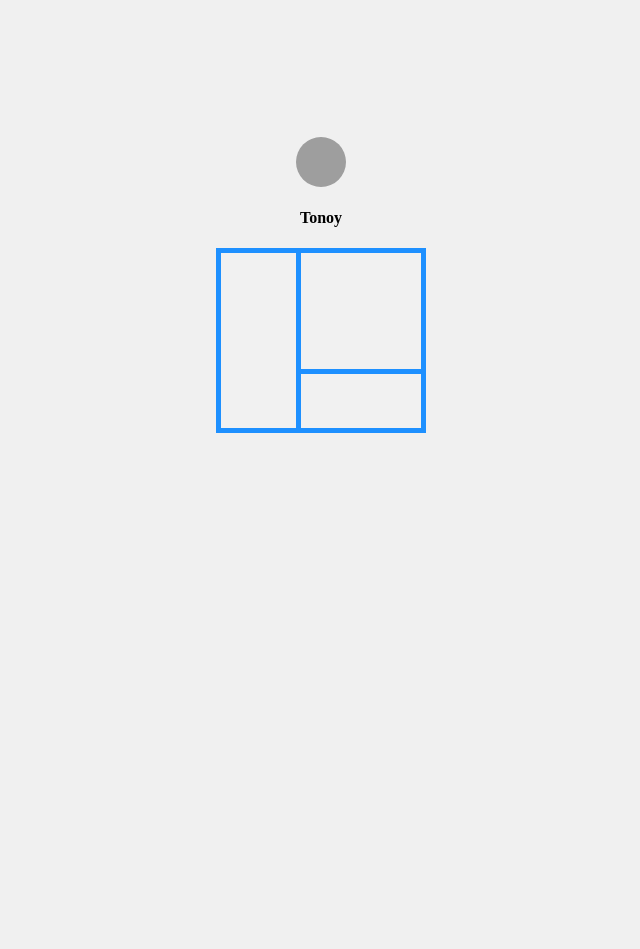
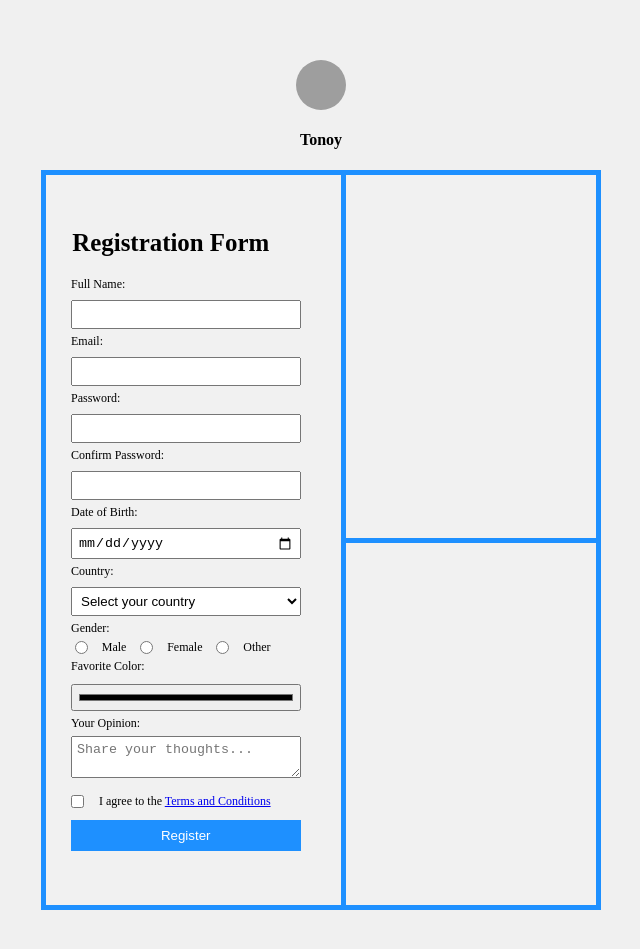
Before and after one commit to mhtonoy14/WebTech_Project, a plain HTML site: page index.html in a window 1280 px wide. Shown: the part 115-1064 px from the top of the page, without its empty margins (319-959 px from the left). Before the commit the page ends 800 px from the top, so only its background shows below. Drawn offline with Linux system fonts and the light colour scheme; grey boxes are pictures that could not be loaded.

Commit message:
Registration Form commit

```diff
--- a/index.html
+++ b/index.html
@@ -4,36 +4,56 @@
 <style>
   body {
   display: flex;
-  justify-content: center;  /* Center horizontally */
-  align-items: center;  /* Center vertically */
-  height: 100vh;  /* Full viewport height */
-  margin: 0;  /* Remove default margin */
-  flex-direction: column; /* Stack elements vertically */
-  background-color: #f0f0f0; /* Optional background */
+  justify-content: center;
+  align-items: center;
+  height: 150vh;
+  margin: 0;
+  flex-direction: column;
+  background-color: #f0f0f0;
   }
   .flex-container {
     display: flex;
     flex-direction: row;
     background-color: DodgerBlue;
-    width: 200px;
-    height: 175px;
+    width: 550px;
+    height: 730px;
     border: 5px solid DodgerBlue;
   }
 
   .left-column {
     display: flex;
-    align-items: center; /* Center the single box */
     justify-content: center;
+    flex-direction: column;
+    align-items: flex-start;
     background-color: #f1f1f1;
-    width: 50px;
-    height: 125px;
-    padding: 25px; /* Adjust height */
+    width: 245px;
+    height: 680px;
+    padding: 25px;
     text-align: center;
     font-size: 30px;
-    margin-right: 5px; /* Space between left and right */
+    margin-right: 5px;
+    overflow: auto;
   }
 
-  /* Right column (box 2 and 3) */
+  .left-column input[type="checkbox"] {
+    display: inline-block;
+    width: auto;
+    margin-right: 5px;
+  }
+
+  .left-column label {
+    font-size: 12px;
+    text-align: left;
+    display: block;
+  }
+
+  .left-column input, .left-column select, .left-column textarea {
+    width: 115%;
+    margin: 5px 0;
+    padding: 5px;
+    box-sizing: border-box;
+  }
+
   .right-column {
     display: flex;
     flex-direction: column;
@@ -45,34 +65,103 @@
     padding: 25px;
     text-align: center;
     font-size: 30px;
-    margin-bottom: 5px; /* Space between box 2 and 3 */
+    margin-bottom: 5px;
   }
 
-  .right-column > div:first-child { /* Box 2 */
+  .right-column > div:first-child {
     background-color: #f1f1f1;
-    width: 50px;
-    flex-grow: 2; /* Make box 2 grow larger */
-    padding: 35px; /* Increase padding for more height */
+    width: 180px;
+    flex-grow: 2;
+    padding: 35px;
     text-align: center;
     font-size: 30px;
   }
 
   .right-column > div:last-child {
     background-color: #f1f1f1;
-    width: 90px;
-    flex-grow: 1; /* Make box 3 smaller */
-    padding: 15px; /* Decrease padding for less height */
+    width: 180px;
+    flex-grow: 2;
+    padding: 35px;
     text-align: center;
     font-size: 30px;
-    margin-bottom: 0; /* Remove extra margin for last box */
+    margin-bottom: 0; /
   }
+
+  .submit-btn {
+    width: 115%;
+    padding: 8px;
+    background-color: DodgerBlue;
+    color: white;
+    border: none;
+    cursor: pointer;
+  }
+
+  h5 {
+    margin-top: 0px;
+    margin-bottom: 20px;
+  }
+
 </style>
 </head>
 <body>
   <img src = "DSC_0149-01.jpeg" alt = "Logo" style="width:50px;height:50px;border-radius:50%;margin-bottom:0px;">
   <h4>Tonoy</h4>
   <div class="flex-container">
-    <div class="left-column"></div>
+    <div class="left-column">
+      <form>
+        <h5>Registration Form</h5>
+        <label for="fullName">Full Name:</label>
+        <input type="text" id="fullName" name="fullName" required>
+
+        <label for="email">Email:</label>
+        <input type="email" id="email" name="email" required>
+
+        <label for="password">Password:</label>
+        <input type="password" id="password" name="password" required>
+
+        <label for="confirmPassword">Confirm Password:</label>
+        <input type="password" id="confirmPassword" name="confirmPassword" required>
+
+        <label for="dob">Date of Birth:</label>
+        <input type="date" id="dob" name="dob" required>
+
+        <label for="country">Country:</label>
+        <select id="country" name="country">
+          <option value="" disabled selected>Select your country</option>
+          <option value="usa">USA</option>
+          <option value="uk">UK</option>
+          <option value="canada">Canada</option>
+          <option value="bangladesh">Bangladesh</option>
+          <option value="austrailia">Austrailia</option>
+          <option value="other">Other</option>
+        </select>
+
+        <label>Gender:</label>
+        <div style="display: flex; gap: 10px; align-items: center;">
+          <input type="radio" id="male" name="gender" value="male">
+          <label for="male">Male</label>
+
+          <input type="radio" id="female" name="gender" value="female">
+          <label for="female">Female</label>
+
+          <input type="radio" id="other" name="gender" value="other">
+          <label for="other">Other</label>
+        </div>
+
+        <label for="color">Favorite Color:</label>
+        <input type="color" id="color" name="color">
+
+        <label for="opinion">Your Opinion:</label>
+        <textarea id="opinion" name="opinion" rows="2" placeholder="Share your thoughts..."></textarea>
+
+        <div style="display: flex; gap: 10px; align-items: center;">
+          <input type="checkbox" id="terms" name="terms" required>
+          <label for="terms">I agree to the <a href="#">Terms and Conditions</a></label>
+        </div>
+
+        <button type="submit" class="submit-btn">Register</button>
+      </form>
+    </div>
     <div class="right-column">
       <div></div>
       <div></div>
```
